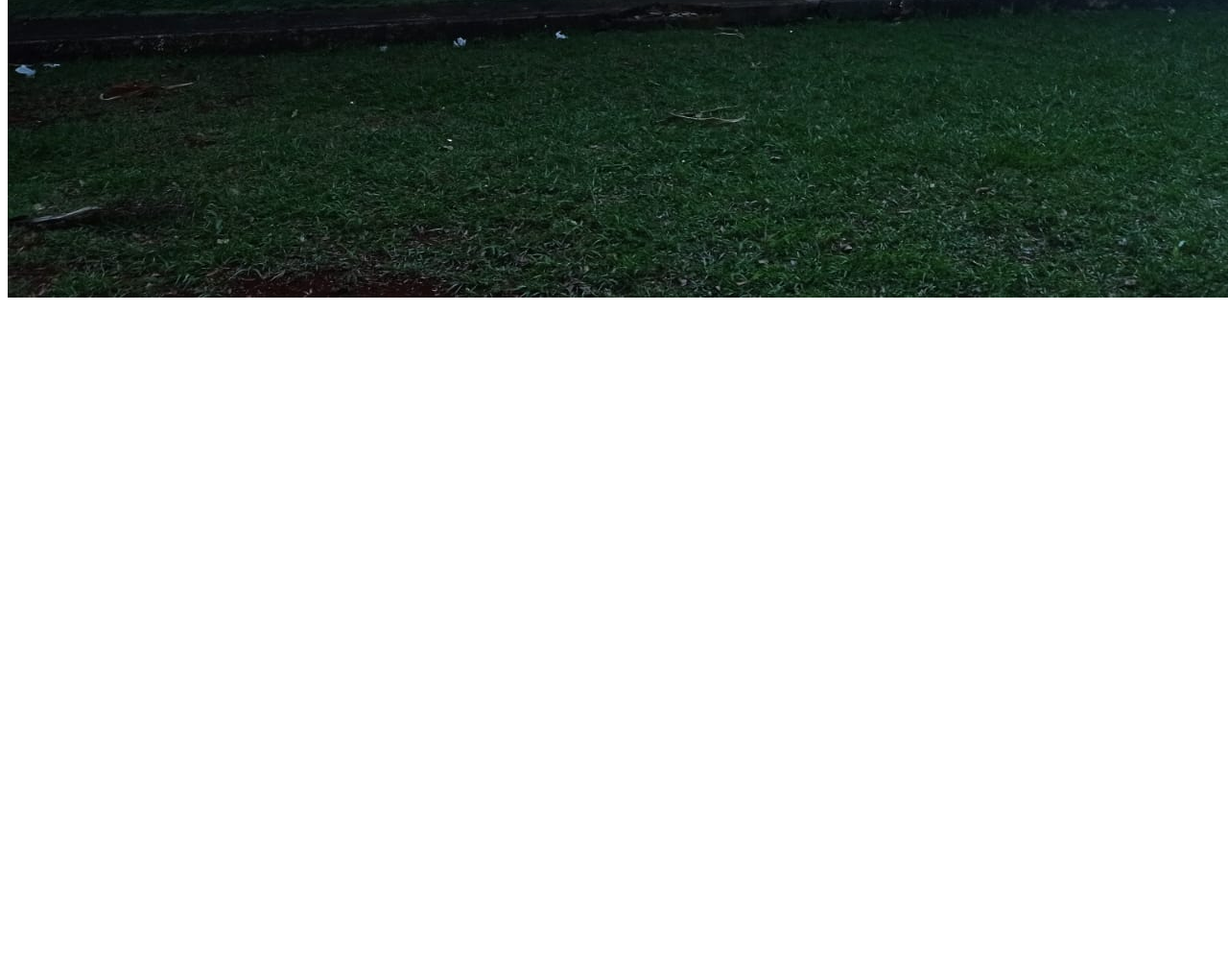
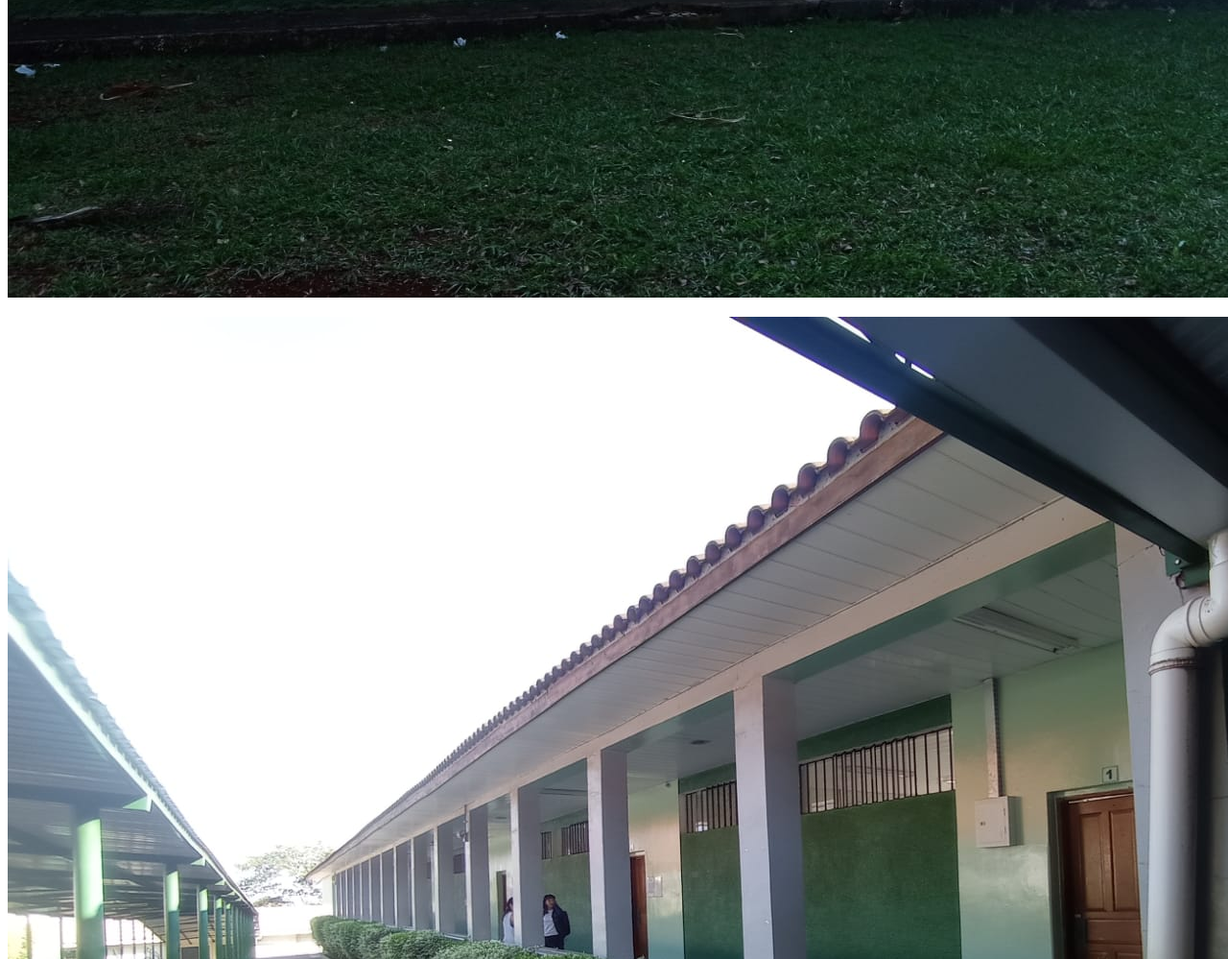
Before and after one commit to PA-PedroAntonio/Meu-Primeiro-Repositorio, a plain HTML site: page index.html in a window 1280 px wide. Shown: the part 5961-6960 px from the top of the page at 96% size. Before the commit the page ends 6291 px from the top, so only its background shows below. Drawn offline with Linux system fonts and the light colour scheme.

Commit message:
Update index.html

```diff
--- a/index.html
+++ b/index.html
@@ -14,6 +14,7 @@
 <p><img alt="" src="https://github.com/PA-PedroAntonio/Meu-Primeiro-Repositorio/blob/main/WhatsApp%20Image%202023-11-01%20at%2008.27.45.jpeg?raw=true" /></p>
 <p><img alt="" src="https://github.com/PA-PedroAntonio/Meu-Primeiro-Repositorio/blob/main/WhatsApp%20Image%202023-11-01%20at%2008.27.46%20(1).jpeg?raw=true" /></p>
 <p><img alt="" src="https://github.com/PA-PedroAntonio/Meu-Primeiro-Repositorio/blob/main/WhatsApp%20Image%202023-11-01%20at%2008.27.46%20(2).jpeg?raw=true" /></p>
+<p><img alt="" src="https://github.com/PA-PedroAntonio/Meu-Primeiro-Repositorio/blob/main/WhatsApp%20Image%202023-11-01%20at%2008.27.46.jpeg?raw=true" /></p>
 
 </body> <!-- Fim do corpo do documento -->
 
```
